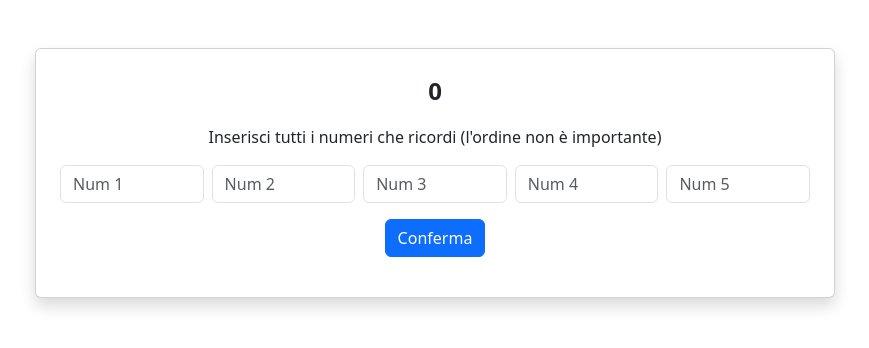
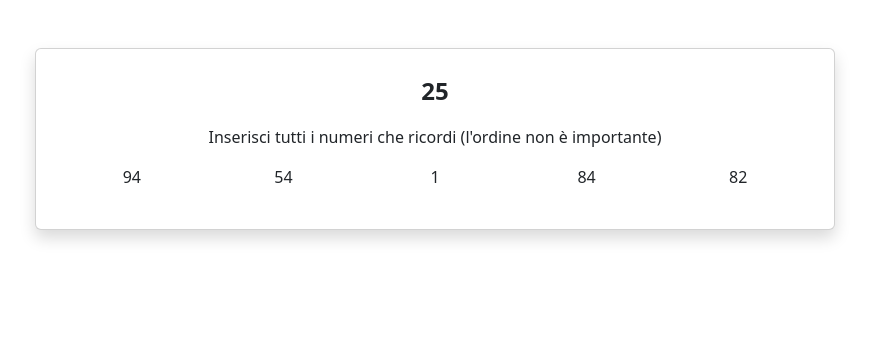
Before and after one commit to Francesco-Leoni-Pro/js-simon, a plain HTML site: page index.html in a window 1280 px wide. Shown: the whole page, without its empty margins (205-1074 px from the left). Drawn offline with nearby package versions, Linux system fonts and the light colour scheme.

Commit message:
feat: milestone1

```diff
--- a/index.html
+++ b/index.html
@@ -1,6 +1,5 @@
 <!DOCTYPE html>
 <html lang="en">
-
 <head>
     <meta charset="UTF-8">
     <meta name="viewport" content="width=device-width, initial-scale=1.0">
@@ -8,22 +7,31 @@
     <link href="https://cdn.jsdelivr.net/npm/bootstrap@5.3.8/dist/css/bootstrap.min.css" rel="stylesheet">
     <script src="./js/script.js" defer></script>
 </head>
-
 <body>
 
 <div class="container py-5">
 
-
     <!-- Card bianca principale -->
     <div class="card bg-white text-dark rounded shadow mx-auto p-4" style="max-width: 800px;">
         <!-- Timer -->
-            <div class="text-center fs-4 fw-bold mb-3">0</div>
+        <div class="text-center fs-4 fw-bold mb-3" id="timer">0</div>
 
         <!-- Messaggio inserimento -->
-            <div class="text-center mb-3">Inserisci tutti i numeri che ricordi (l'ordine non è importante)</div>
+        <div class="text-center mb-3">
+            Inserisci tutti i numeri che ricordi (l'ordine non è importante)
+        </div>
 
-            <!-- Input utente -->
-            <div class="row text-center mb-3 g-2" id="inputContainer">
+        <!-- Numeri generati -->
+        <div class="row text-center mb-3 g-2" id="numeriContainer">
+            <div class="col" id="num1"></div>
+            <div class="col" id="num2"></div>
+            <div class="col" id="num3"></div>
+            <div class="col" id="num4"></div>
+            <div class="col" id="num5"></div>
+        </div>
+
+        <!-- Input utente, nascosti inizialmente -->
+        <div class="row text-center mb-3 g-2" id="inputContainer" style="display: none;">
             <div class="col">
                 <input type="number" class="form-control" id="input1" placeholder="Num 1">
             </div>
@@ -41,8 +49,8 @@
             </div>
         </div>
 
-            <!-- Bottone conferma -->
-            <div class="text-center mb-3">
+        <!-- Bottone conferma, nascosto inizialmente -->
+        <div class="text-center mb-3" id="buttonContainer" style="display: none;">
             <button id="conferma" class="btn btn-primary">Conferma</button>
         </div>
 
@@ -52,5 +60,4 @@
 </div>
 
 </body>
-
 </html>
--- a/js/script.js
+++ b/js/script.js
@@ -0,0 +1,43 @@
+document.addEventListener("DOMContentLoaded", function () {
+    const timerDiv = document.getElementById("timer");
+    const numeriContainer = document.getElementById("numeriContainer");
+    const numeri = [];
+
+    // Genera 5 numeri casuali unici
+    while (numeri.length < 5) {
+        const num = Math.floor(Math.random() * 100) + 1;
+        if (!numeri.includes(num)) numeri.push(num);
+    }
+
+    // Timer di 30 secondi
+    let tempo = 30;
+    timerDiv.textContent = tempo;
+    const timerInterval = setInterval(() => {
+        tempo--;
+        timerDiv.textContent = tempo;
+        if (tempo <= 0) {
+            clearInterval(timerInterval);
+            timerDiv.textContent = "Tempo scaduto!";
+
+            // Mostra input e bottone
+            document.getElementById("inputContainer").style.display = "flex";
+            document.getElementById("buttonContainer").style.display = "block";
+
+            // Nasconde i numeri
+            for (let i = 1; i <= numeri.length; i++) {
+                document.getElementById(`num${i}`).textContent = "";
+            }
+        }
+    }, 1000);
+
+    // Mostra numeri 1 alla volta ogni secondo
+    let index = 0;
+    const numeroInterval = setInterval(() => {
+        if (index < numeri.length) {
+            document.getElementById(`num${index + 1}`).textContent = numeri[index];
+            index++;
+        } else {
+            clearInterval(numeroInterval);
+        }
+    }, 1000);
+});
```
Lines whose indentation alone changed are shown as unchanged.
